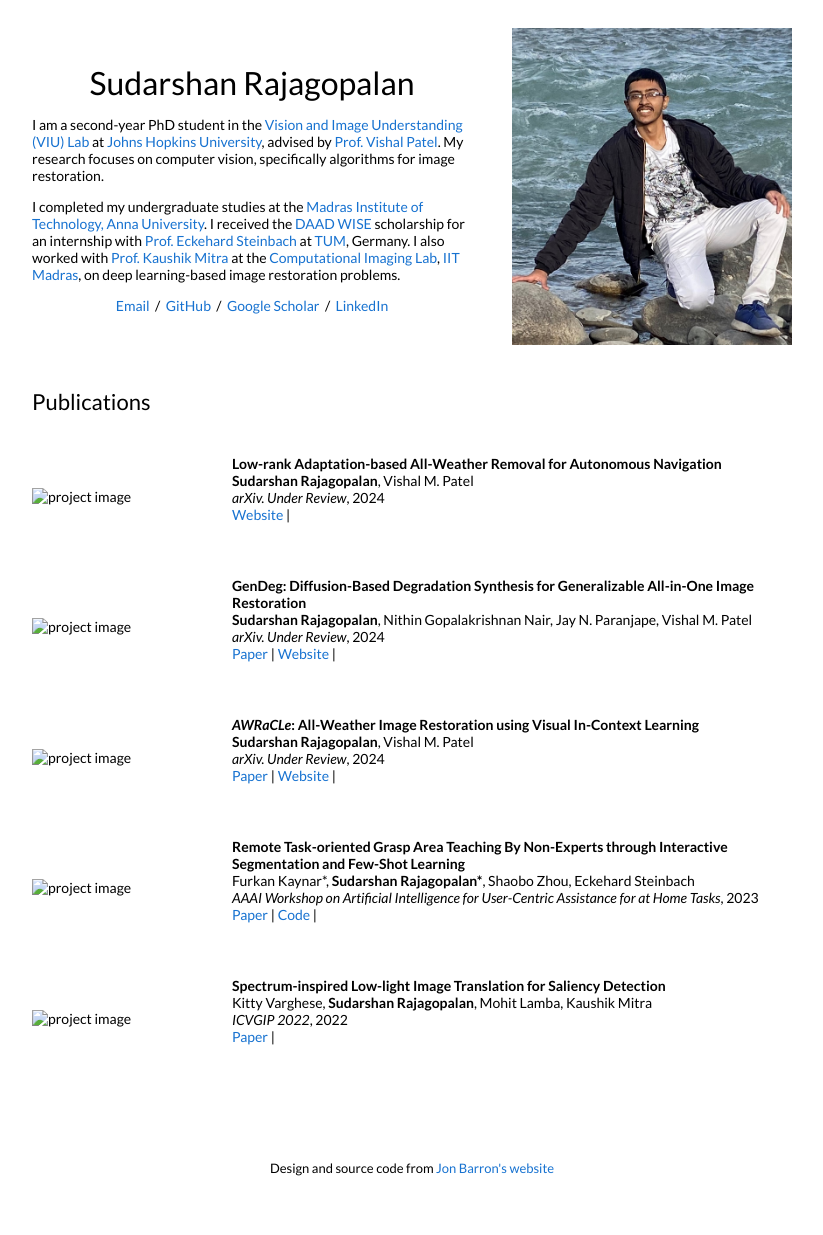
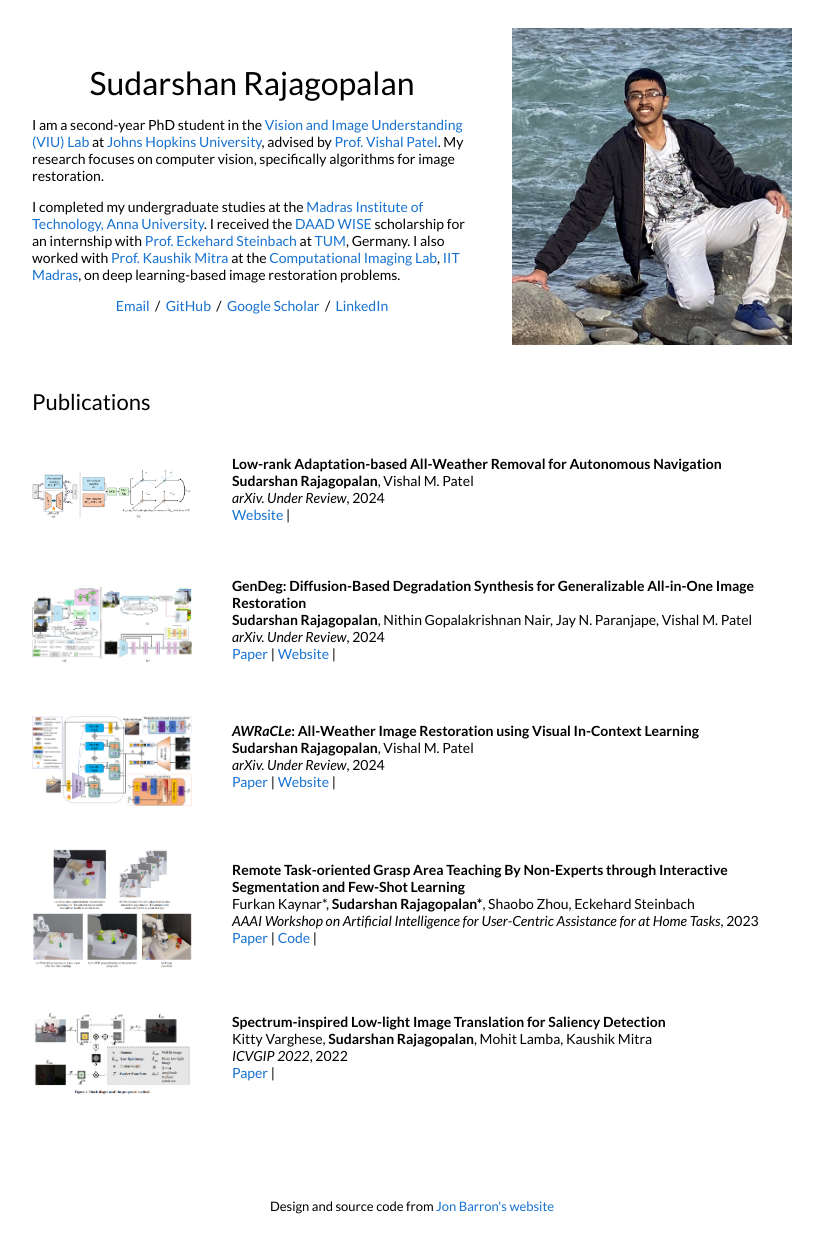
Before and after one commit to sudraj2002/sudraj2002.github.io, a Jekyll site: the page built from _posts/2024-11-27-loraa.md, in a window 1280 px wide. Shown: the whole page, without its empty margins (228-1051 px from the left). Built offline with Jekyll 4.4.1, drawn with Linux system fonts in a browser that asks for light colours; before the commit the page ends 1197 px from its top, so only the background shows below that.

Commit message:
Update default.html

```diff
--- a/_layouts/default.html
+++ b/_layouts/default.html
@@ -82,7 +82,7 @@
           {% if cat == 'research' %}
           <tr>
             <td style="padding:2.5%;width:25%;vertical-align:middle;min-width:120px">
-              <img src="/tn{{post.image}}" alt="project image" style="width:auto; height:auto; max-width:100%;" />
+              <img src="/{{post.image}}" alt="project image" style="width:auto; height:auto; max-width:100%;" />
             </td>
             <td style="padding:2.5%;width:75%;vertical-align:middle">
               <h3>{{post.title}}</h3>
@@ -125,11 +125,6 @@
         <br>
         <br>
 
-
-
-
-
-
         <table style="width:100%;border:0px;border-spacing:0px;border-collapse:separate;margin-right:auto;margin-left:auto;">
           <tr>
             <td style="padding:0px">
```
